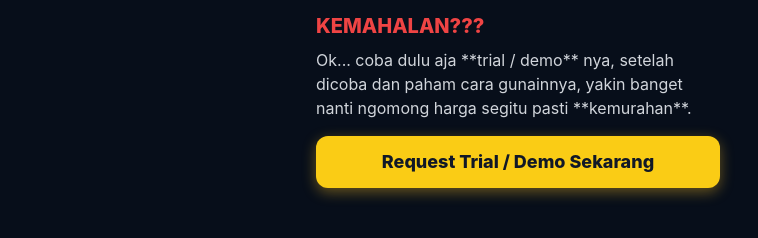
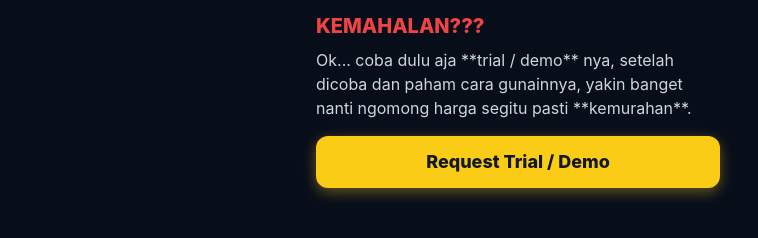
Before and after one commit to espeje-tommy/spj-app, a plain HTML site: page carabeli.html in a window 1280 px wide. Shown: the part 1100-1338 px from the top of the page, without its empty margins (344-1102 px from the left). Drawn offline with nearby package versions, Linux system fonts and the light colour scheme.

Commit message:
Update carabeli.html

```diff
--- a/carabeli.html
+++ b/carabeli.html
@@ -148,7 +148,7 @@
                         </p>
                         <!-- Tombol Request Demo -->
                         <a href="https://api.whatsapp.com/send/?phone=6281297971551&text=Halo%2C+saya+ingin+mencoba+demo+aplikasi+eS+Pe+Je+2025+nya...&type=phone_number&app_absent=0" target="_blank" class="cta-button-gold mt-4 inline-block bg-yellow-400 text-gray-900 font-extrabold py-3 px-6 rounded-xl text-lg hover:bg-yellow-500 transition duration-300 w-full text-center">
-                            Request Trial / Demo Sekarang
+                            Request Trial / Demo
                         </a>
                     </div>
                 </div>
```
